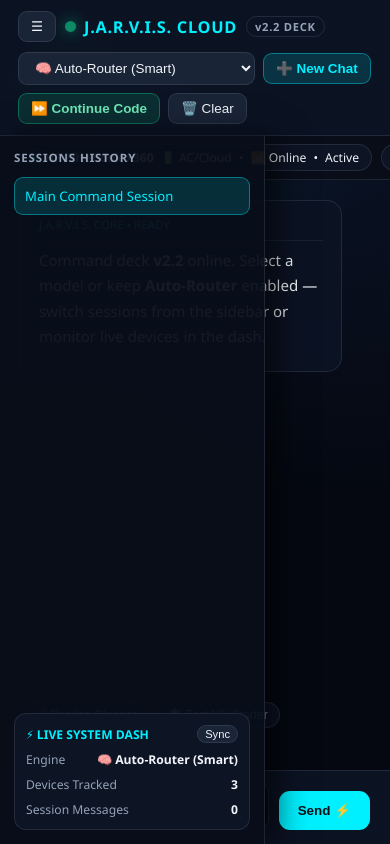
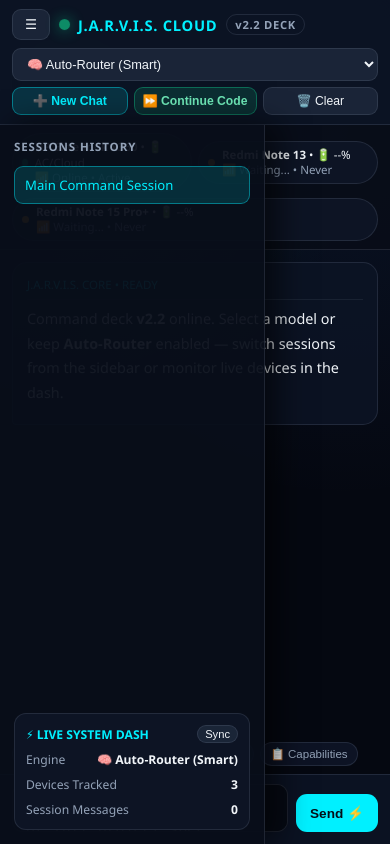
Before and after one commit to astro1898-droid/J.A.R.V.I.S, a Flask app: page / in a window 390 px wide. Run offline with Flask 3, Linux system fonts and the light colour scheme; some libraries are stand-ins or nearby versions.

Commit message:
Fix CSS reset selector, mobile telemetry layout, and network text formatting

```diff
--- a/templates/index.html
+++ b/templates/index.html
@@ -393,6 +393,70 @@
                 box-shadow: 12px 0 30px rgba(0, 0, 0, 0.6);
             }
         }
+        @media (max-width: 600px) {
+            header {
+                padding: 9px 12px;
+                gap: 8px;
+            }
+            .brand {
+                font-size: 0.92rem;
+            }
+            .controls {
+                width: 100%;
+                gap: 6px;
+            }
+            .controls select {
+                flex: 1 1 100%;
+                padding: 7px 10px;
+                font-size: 0.8rem;
+            }
+            .controls button {
+                flex: 1;
+                padding: 6px 8px;
+                font-size: 0.76rem;
+                white-space: nowrap;
+            }
+            .telemetry-bar {
+                padding: 8px 12px;
+                gap: 6px;
+                flex-wrap: wrap;
+                overflow-x: visible;
+            }
+            .device-pill {
+                flex: 1 1 calc(50% - 6px);
+                min-width: 145px;
+                padding: 5px 9px;
+                font-size: 0.72rem;
+                white-space: normal;
+                line-height: 1.35;
+            }
+            #chat-box {
+                padding: 12px;
+                gap: 12px;
+            }
+            .msg, .msg.ai {
+                max-width: 100%;
+                width: 100%;
+                padding: 12px 14px;
+                font-size: 0.9rem;
+            }
+            .quick-bar {
+                padding: 0 12px 8px;
+                gap: 6px;
+            }
+            .chip {
+                padding: 4px 9px;
+                font-size: 0.72rem;
+            }
+            .input-area {
+                padding: 9px 12px 12px;
+                gap: 8px;
+            }
+            .send-btn {
+                padding: 11px 14px;
+                font-size: 0.85rem;
+            }
+        }
     </style>
 </head>
 <body>
@@ -491,6 +555,21 @@
         return /[\u0600-\u06FF]/.test(text || "");
     }
 
+    function formatNetwork(rawNet) {
+        if (!rawNet) return "Connected";
+        let clean = String(rawNet)
+            .replace(/\[connection_type\]/gi, "")
+            .replace(/\[wifi_ssid\]/gi, "")
+            .replace(/\{cell_connection_type\}/gi, "")
+            .replace(/\{ssid\}/gi, "")
+            .replace(/\(\s*\)/g, "")
+            .replace(/\(\s*$/g, "")
+            .replace(/^\s*\)/g, "")
+            .replace(/\s{2,}/g, " ")
+            .trim();
+        return clean || "Connected";
+    }
+
     function updateDash() {
         const sel = document.getElementById("model-select");
         const activeLabel = sel.options[sel.selectedIndex]?.text || sel.value;
@@ -571,15 +650,14 @@
             deviceCount = entries.length;
             for (const [device, info] of entries) {
                 const dotClass = info.status === "online" ? "dot-online" : "dot-standby";
+                const netLabel = formatNetwork(info.network);
                 bar.innerHTML += `
                     <div class="device-pill">
                         <span class="${dotClass}"></span>
-                        <strong>${device}</strong>
-                        <span>🔋 ${info.battery}</span>
-                        <span>•</span>
-                        <span>📶 ${info.network}</span>
-                        <span>•</span>
-                        <span>${info.last_seen}</span>
+                        <div>
+                            <div><strong>${device}</strong> • 🔋 ${info.battery || "--%"}</div>
+                            <div style="color: var(--muted);">📶 ${netLabel} • ${info.last_seen || ""}</div>
+                        </div>
                     </div>`;
             }
             updateDash();
```
